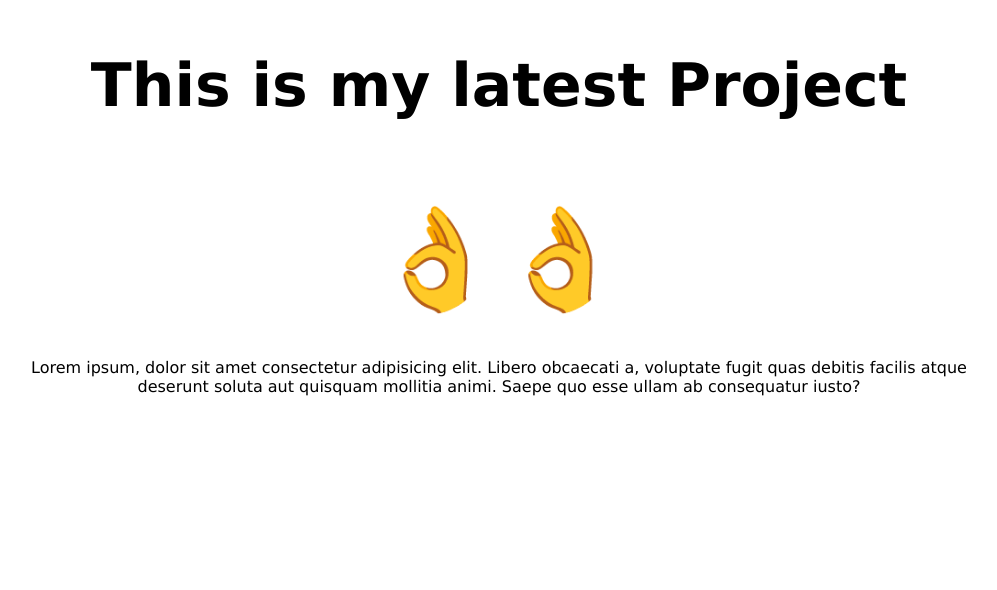
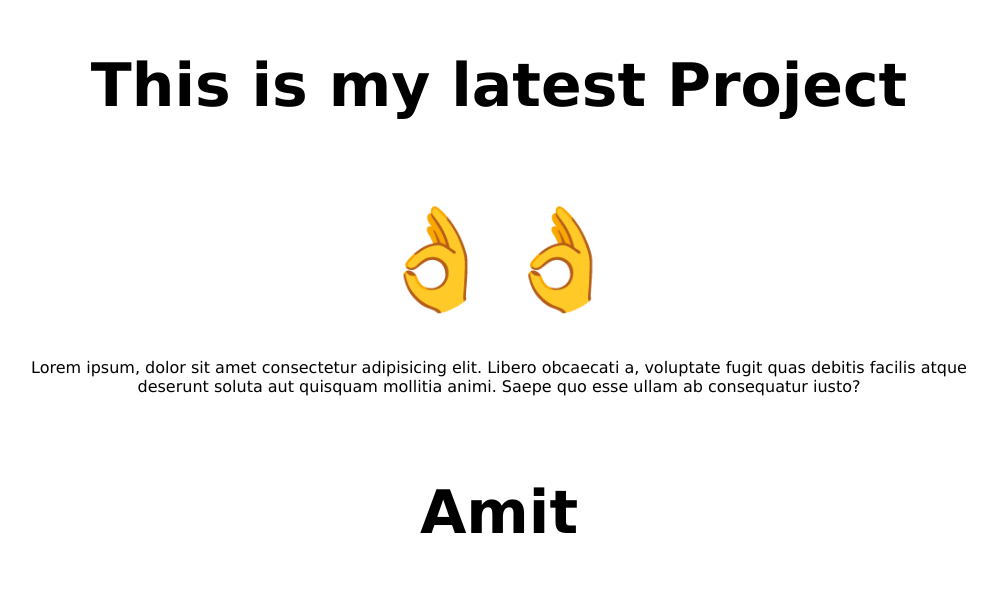
Before and after one commit to amitsutradhar02/Project-01, a plain HTML site: page index.html in a window 1280 px wide. Shown: the part 138-728 px from the top of the page, without its empty margins (141-1138 px from the left). Drawn offline with Linux system fonts and the light colour scheme.

Commit message:
added my name

```diff
--- a/index.html
+++ b/index.html
@@ -15,5 +15,6 @@
              Libero obcaecati a, voluptate fugit quas debitis facilis
              atque deserunt soluta aut quisquam mollitia animi.
              Saepe quo esse ullam ab consequatur iusto?</p>
+        <h1> Amit</h1>
     </body>
 </html>
```
